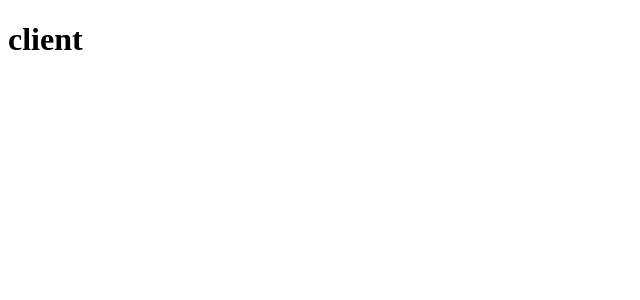
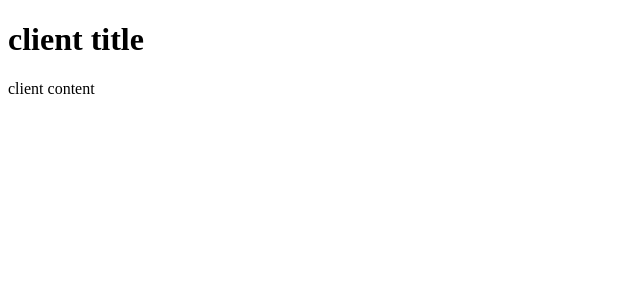
Before and after one commit to 3jins/nodejs-boilerplates, a React app in the folder webpack4-express4-react-mongodb/: page / in a window 1280 px wide. Shown: the top 300 px of the page, without its empty margins (0-640 px from the left). Built offline with nearby package versions, Linux system fonts and the light colour scheme; the HTML template or start-up script is replaced by a standard one.

Commit message:
Modify data type of the prop to object

```diff
--- a/webpack4-express4-react-mongodb/src/components/App.js
+++ b/webpack4-express4-react-mongodb/src/components/App.js
@@ -1,14 +1,29 @@
-import React from 'react';
+import React, { Component } from 'react';
 import PropTypes from 'prop-types';
 
-const App = ({ data }) => <h1>{data}</h1>;
+class App extends Component {
+  componentDidMount() {}
+
+  render() {
+    const { data: { title, content } } = this.props;
+    return (
+      <div>
+        <h1>{title}</h1>
+        <p>{content}</p>
+      </div>
+    );
+  }
+}
 
 App.propTypes = {
-  data: PropTypes.string,
+  data: PropTypes.shape({
+    title: PropTypes.string,
+    content: PropTypes.string,
+  }),
 };
 
 App.defaultProps = {
-  data: 'default',
+  data: { title: 'default title', content: 'default content' },
 };
 
 export default App;
--- a/webpack4-express4-react-mongodb/src/index.js
+++ b/webpack4-express4-react-mongodb/src/index.js
@@ -3,7 +3,8 @@ import React from 'react';
 import ReactDOM from 'react-dom';
 import App from './components/App';
 
+const data = { title: 'client title', content: 'client content' };
 ReactDOM.hydrate(
-  <App data="client" />,
+  <App data={data} />,
   document.getElementById('root'),
 );
```
